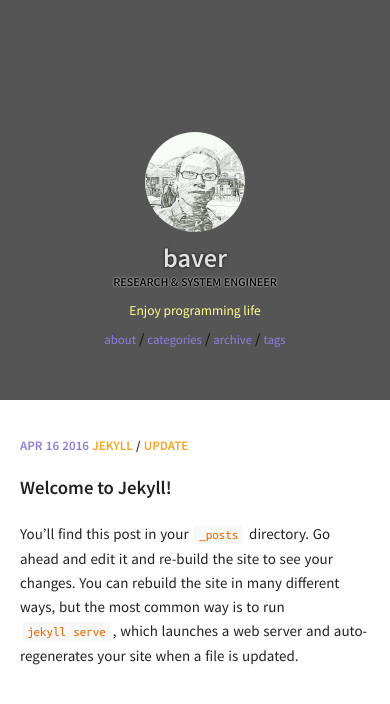
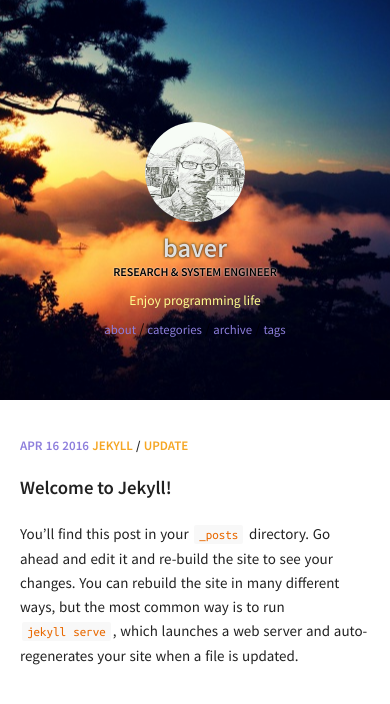
Before and after one commit to bavernet/zc, a Jekyll site: the page built from index.html, in a window 390 px wide. Shown: the top 704 px of the page. Built offline with Jekyll 4.4.1, drawn with Linux system fonts in a browser that asks for light colours.

Commit message:
add tiny-screen and apply the background image for tiny-screen on mobile

```diff
--- a/_sass/components/_variables.scss
+++ b/_sass/components/_variables.scss
@@ -73,6 +73,7 @@
 $element-bottom-margin: ($gutter-width*2)/3 !default;
 
 // Media Query Ranges
+$tiny-screen: 200px !default;
 $small-screen: 600px !default;
 $medium-screen: 992px !default;
 $large-screen: 1200px !default;
--- a/_sass/pages/_layout.scss
+++ b/_sass/pages/_layout.scss
@@ -7,6 +7,12 @@
   min-height: 400px;
   padding: 30px 15px 20px;
   z-index: 1;
+  @include media-query($tiny-screen) {
+	background-image: url('/img/sidebar_bg_korea_m.jpg');
+	background-size: auto cover;
+    background-position: center;
+    padding: 30px;
+  }
   @include media-query($small-screen) {
 	background-image: url('/img/sidebar_bg_korea_m.jpg');
 	background-size: cover;
```
